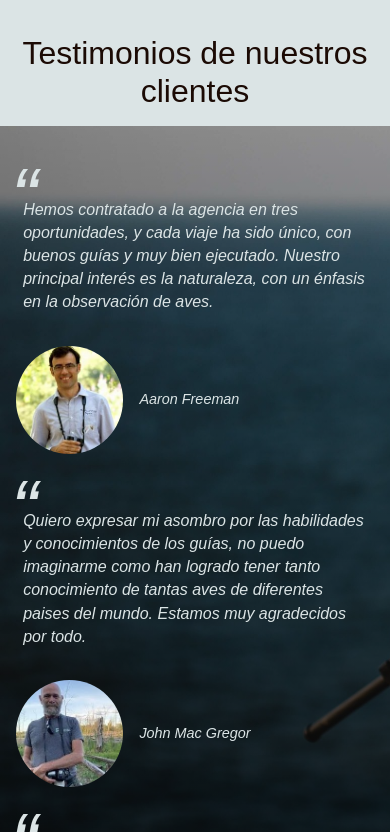
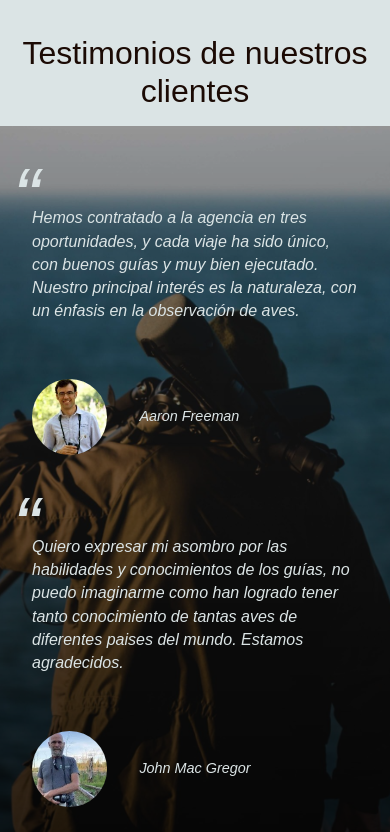
Before and after one commit to SebaMansTeo/coder, a website: page index.html in a window 390 px wide. Shown: the part 1480-2312 px from the top of the page. Drawn offline with nearby package versions, Linux system fonts and the light colour scheme; a web font is replaced by a local one.

Commit message:
1ra actualizacion

```diff
--- a/index.html
+++ b/index.html
@@ -108,7 +108,7 @@
                 <cite><img src="./img/testimonios.jpg" alt="testimonio" >Aaron Freeman</cite>
             </div>
             <div class="testimonios__grid--box">
-                <blockquote>Quiero expresar mi asombro por las habilidades y conocimientos de los guías, no puedo imaginarme como han logrado tener tanto conocimiento de tantas aves de diferentes paises del mundo. Estamos muy agradecidos por todo.</blockquote>
+                <blockquote>Quiero expresar mi asombro por las habilidades y conocimientos de los guías, no puedo imaginarme como han logrado tener tanto conocimiento de tantas aves de diferentes paises del mundo. Estamos agradecidos.</blockquote>
                 <cite><img src="./img/testimonios1.jpg" alt="testimonios" >John Mac Gregor</cite>
             </div>
             <div class="testimonios__grid--box">
--- a/sass/_testimonios.scss
+++ b/sass/_testimonios.scss
@@ -15,11 +15,11 @@
     background-attachment: fixed;
     .testimonios__grid--box{
         text-align: left;
-        margin-top: 6rem;
+        margin-top: 4rem;
         blockquote{
             font-style: italic;
             color: $colorPrimario;
-            padding: 2%;
+            padding: 1rem;
             line-height: 145%;
             position: relative;
         }
@@ -28,7 +28,7 @@
             font-size: 500%;
             display: block;
             position: absolute;
-            left: -5px;
+            left: -3px;
             top: -5px;
         }
         cite{
@@ -41,16 +41,41 @@
                 width: 30%;
                 height: 10%;
                 vertical-align: middle;
-                margin-right: 16px;
+                margin-right: 1rem;
+                padding: 1rem;
             }
         }
     }
 }
 @media only screen and (max-width: 1200px){
+    .testimonios__grid{
+        display: grid;
+        grid-template-columns: 1fr 1fr 1fr;
+        background-image: linear-gradient(rgba(0, 0, 0, .3), rgba(0, 0, 0, .9)), url(img/birdwatching.jpg);
+        text-align: center;
+        background-size: cover;
+        background-attachment: fixed;
+        .testimonios__grid--box{
+            text-align: left;
+            margin-top: 4rem;
+        }
+        }
+}
 
-}
 @media only screen and (max-width: 767px){
-
+    .testimonios__grid{
+        display: grid;
+        grid-template-columns: 1fr;
+        background-image: linear-gradient(rgba(0, 0, 0, .3), rgba(0, 0, 0, .9)), url(img/birdwatching.jpg);
+        text-align: center;
+        background-size: cover;
+        background-position: 50%;
+        background-attachment: fixed;
+        padding: 1rem;
+        .testimonios__grid--box {
+            margin-top: 3rem;
+        }
+    }
 }
 @media only screen and (max-width: 479px){
     .testimonios__grid{
```
Also changed, not shown: css/estilos.css.
